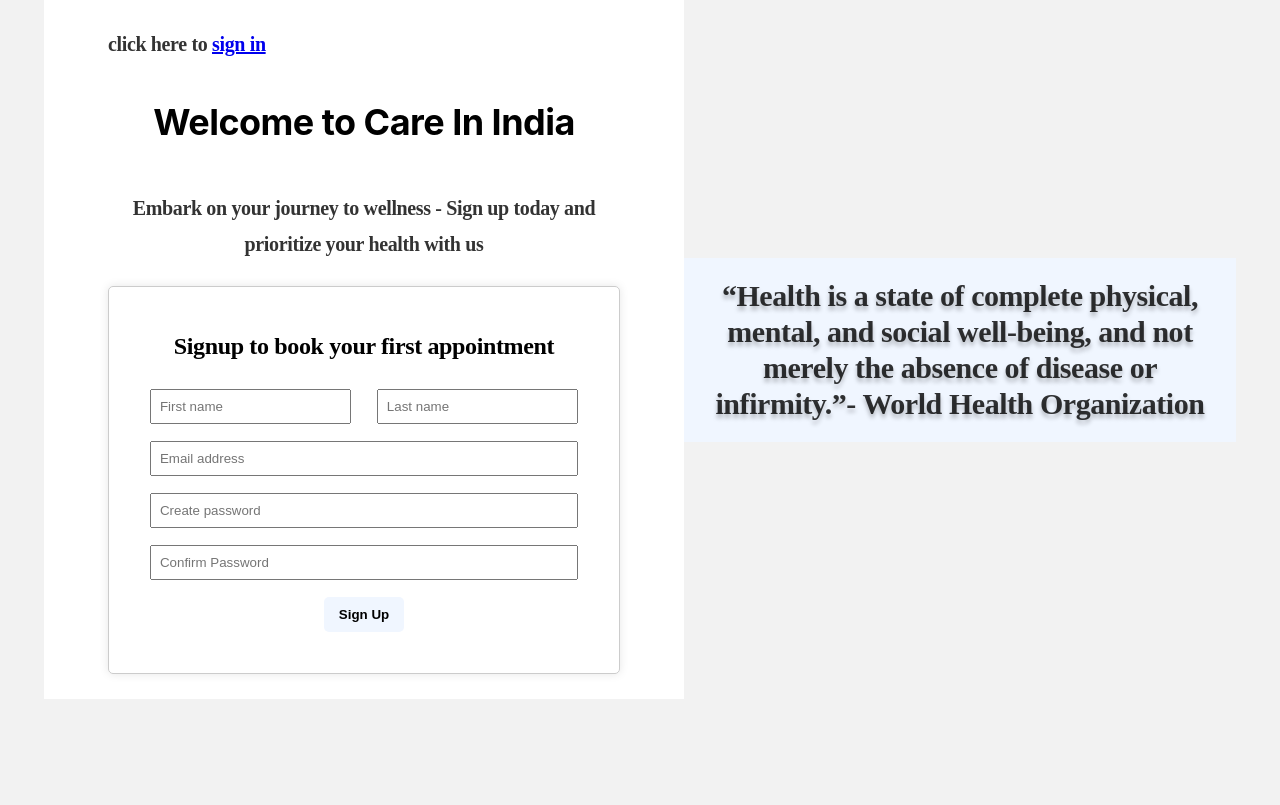
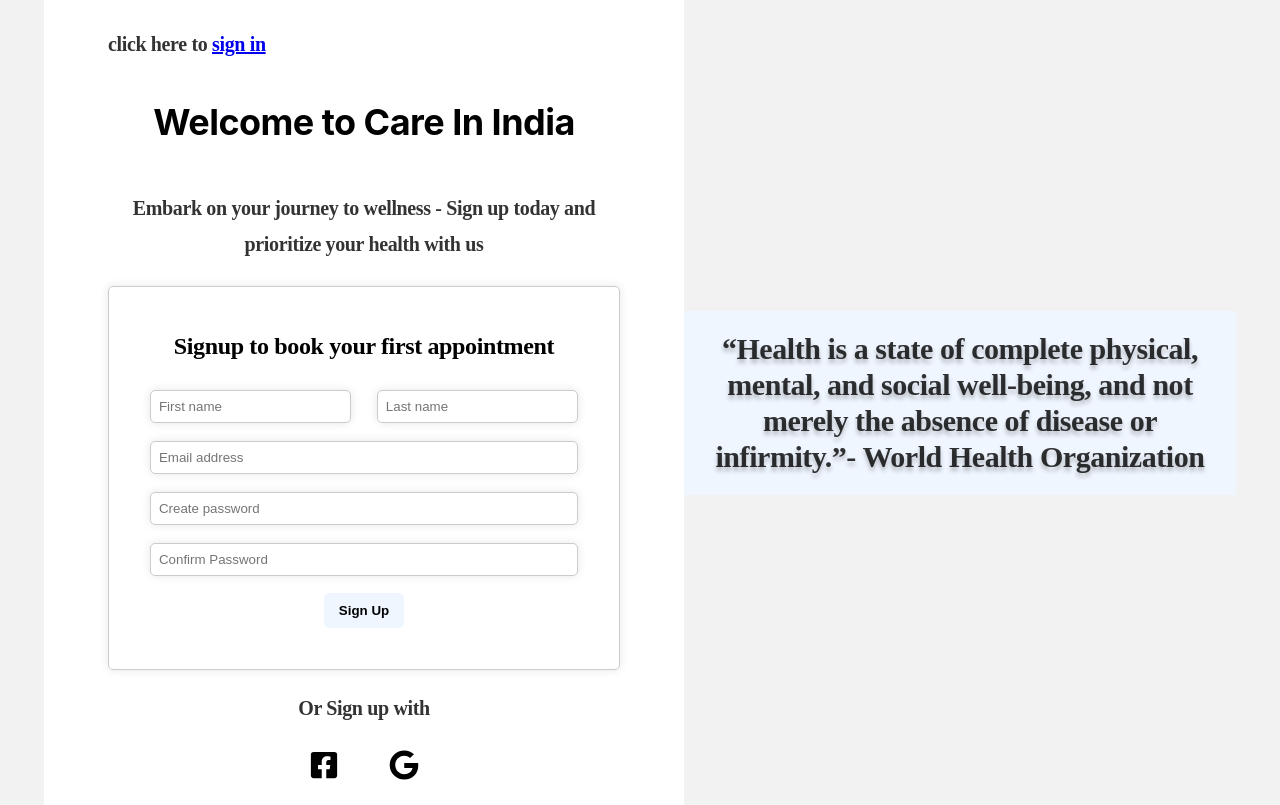
Before and after one commit to askinfotechco/care-in-india, a React (Create React App) app in the folder front-end/: page /signup in a window 1280 px wide. Built offline with nearby package versions, Linux system fonts and the light colour scheme.

Commit message:
Adding signup logos to sign up page

```diff
--- a/front-end/package.json
+++ b/front-end/package.json
@@ -8,6 +8,7 @@
     "@testing-library/user-event": "^13.5.0",
     "react": "^18.2.0",
     "react-dom": "^18.2.0",
+    "react-icons": "^4.12.0",
     "react-router-dom": "^6.19.0",
     "react-scripts": "5.0.1",
     "styled-components": "^6.1.1",
--- a/front-end/src/pages/signUp.js
+++ b/front-end/src/pages/signUp.js
@@ -5,6 +5,7 @@
 import styled from "styled-components";
 import PrimaryButton from "../atoms/primaryButton";
 import { Link } from "react-router-dom";
+import { FaFacebookSquare, FaGoogle } from "react-icons/fa";
 
 const InternalLinkNode = styled(InternalLink)`
   div {
@@ -82,18 +83,19 @@
   padding: 8px;
   margin-bottom: 16px;
   box-sizing: border-box;
+  border: 1px solid #ccc;
+  border-radius: 5px;
+  box-shadow: 0 0 10px rgba(0, 0, 0, 0.1);
 `;
 
-const ExternalLinkSpan = styled(ExternalLink)``;
+const Logos = styled.div`
+  display: flex;
+  justify-content: center;
+  align-items: center;
+  gap: 50px;
+`;
 
 const SignUp = () => {
-  // return (
-  //   <Wrapper>
-  //     <ExternalLink link={"www.google.com"} text={"google"} />
-  //     <InternalLinkNode link={"/signin"} text={"Sign In"} />
-  //     <h2>Sign Up Page</h2>
-  //   </Wrapper>
-  // );
   const [formData, setFormData] = useState({
     firstname: "",
     lastname: "",
@@ -187,6 +189,19 @@
           <br />
           <PrimaryButton text={"Sign Up"} type={"submit"}></PrimaryButton>
         </Wrapper>
+        <Label
+          style={{
+            fontSize: "20px",
+            color: "rgba(0, 0, 0, 0.8)",
+            marginTop: "20px",
+          }}
+        >
+          {"Or Sign up with"}
+        </Label>
+        <Logos>
+          <FaFacebookSquare style={{ height: 30, width: 30 }} />
+          <FaGoogle style={{ height: 30, width: 30 }} />
+        </Logos>
       </LeftSection>
       <RightSection>
         {
```
Also changed, not shown: 1 other file (tests, documents, lock files or other folders).
